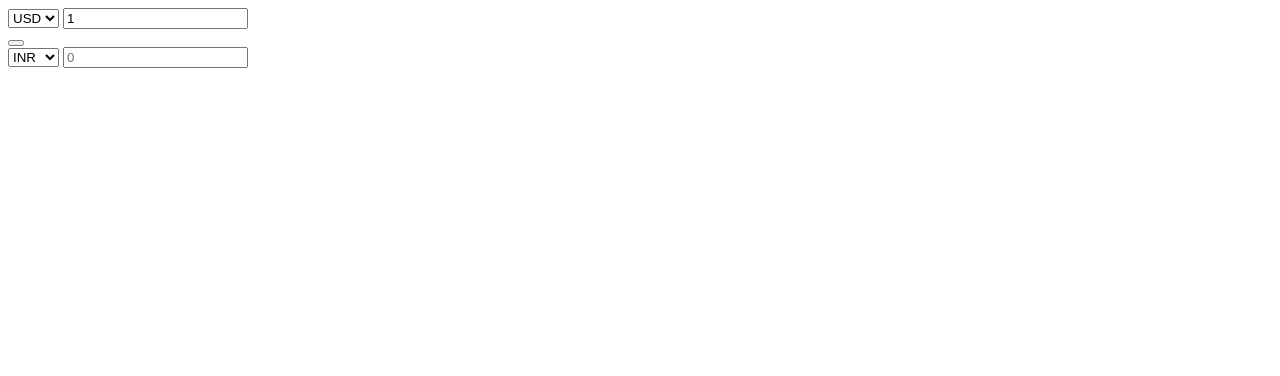
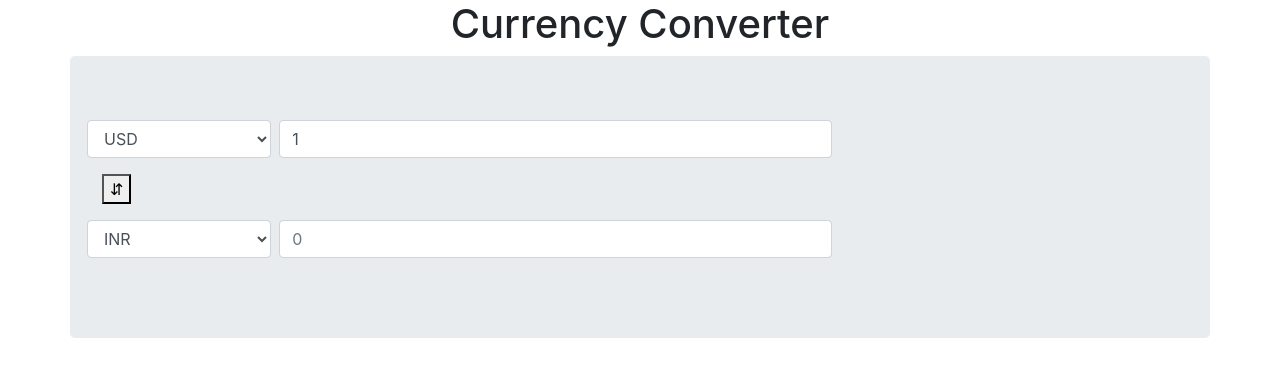
Before and after one commit to mvhk/Currency-converter, a plain HTML site: page index.html in a window 1280 px wide. Drawn offline with nearby package versions, Linux system fonts and the light colour scheme.

Commit message:
Bootstrap styles added for form elements

```diff
--- a/index.html
+++ b/index.html
@@ -4,30 +4,33 @@
 <head>
     <meta charset="UTF-8">
     <title>JavaScript Currency Converter</title>
+    <link rel="stylesheet" href="https://stackpath.bootstrapcdn.com/bootstrap/4.1.3/css/bootstrap.min.css"
+        integrity="sha384-MCw98/SFnGE8fJT3GXwEOngsV7Zt27NXFoaoApmYm81iuXoPkFOJwJ8ERdknLPMO" crossorigin="anonymous">
+
 </head>
 
 <body>
-
-    <div class="container">
-        <div class="currency">
-            <select id="from_currency">
+    <h1 class="text-center">Currency Converter</h1>
+    <div class="container jumbotron ">
+        <div class="currency row form-group ">
+            <select class="form-control col-2 mr-2" id="from_currency">
                 <option value="USD">USD</option>
                 <option value="INR">INR</option>
             </select>
-            <input type="number" id="from_ammount" placeholder="0" value=1 />
+            <input class="form-control col-6" type="number" id="from_ammount" placeholder="0" value=1 />
         </div>
         <div class="middle">
             <button id="exchange">
-                <i class="fas fa-exchange-alt"></i>
+                &#8693;
             </button>
-            <div class="rate" id="rate"></div>
+            <div class="rate mb-3" id="rate"></div>
         </div>
-        <div class="currency">
-            <select id="to_currency">
+        <div class="currency  row form-group">
+            <select class="form-control  col-2 mr-2" id="to_currency">
                 <option value="INR">INR</option>
                 <option value="USD">USD</option>
             </select>
-            <input type="number" id="to_ammount" placeholder="0" />
+            <input class="form-control col-6" type="number" id="to_ammount" placeholder="0" />
         </div>
     </div>
     <script src="function.js"></script>
```
